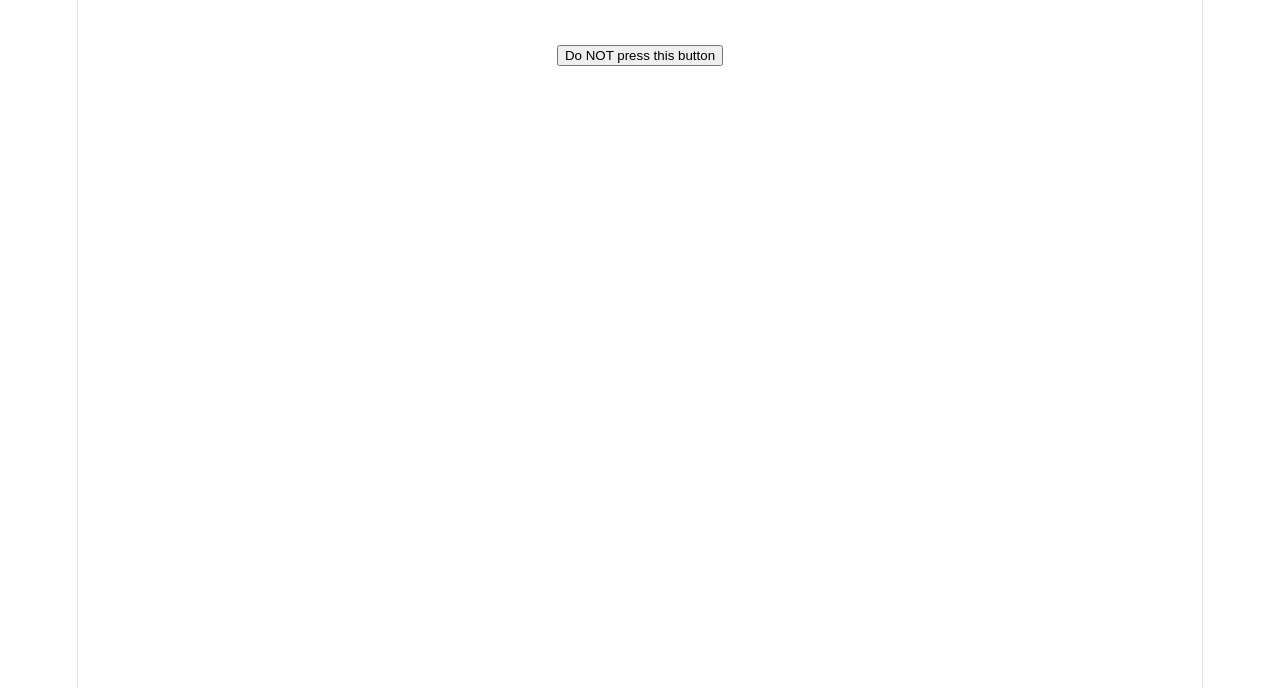
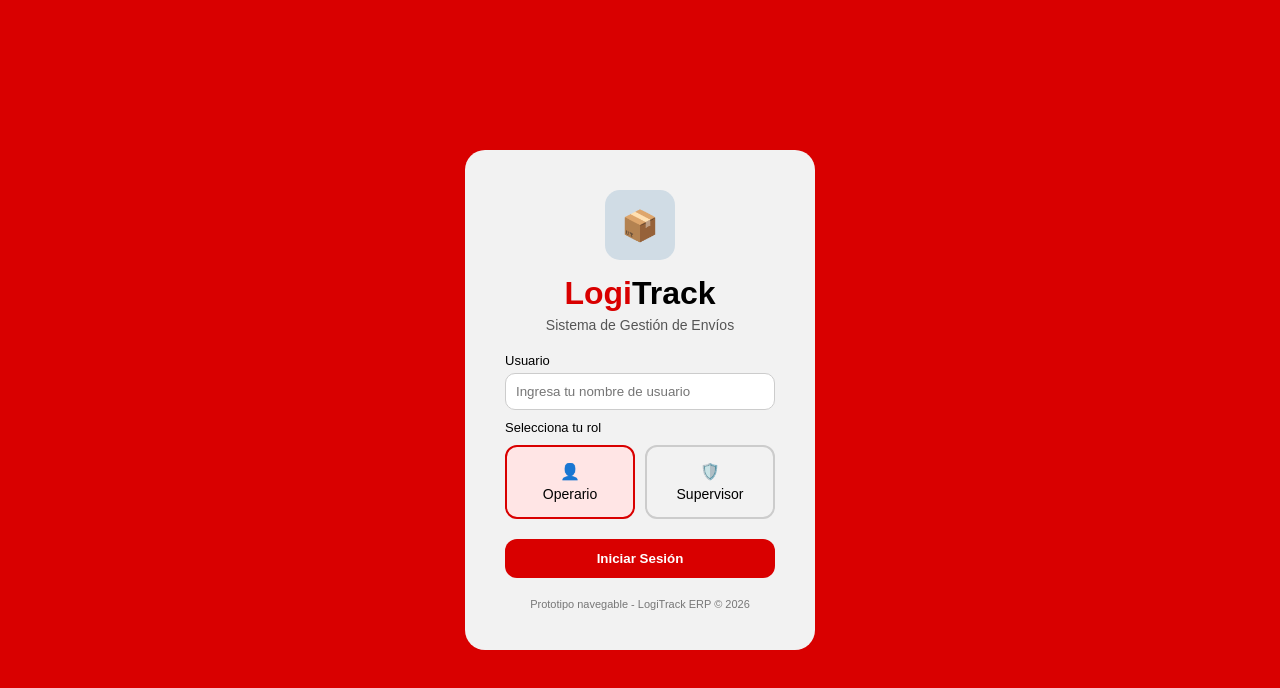
Before and after one commit to dmelhado/PP1-TPI-2026-1, a React app in the folder frontend/: page /login in a window 1280 px wide. Shown: the top 688 px of the page. Built offline with nearby package versions, Linux system fonts and the light colour scheme; the HTML template or start-up script is replaced by a standard one.

Commit message:
pantalla de login

```diff
--- a/frontend/src/App.jsx
+++ b/frontend/src/App.jsx
@@ -1,28 +1,7 @@
-import { useState } from "react";
+import Login from "./Login"
 
 function App() {
-  const [message, setMessage] = useState("");
-
-  const hitBackend = async () => {
-    try {
-      const response = await fetch("http://localhost:8080/api/ouch");
-      const text = await response.text();
-      setMessage(text);
-    } catch (error) {
-      console.error(error);
-      setMessage("ERROR: Backend is on fire");
-    }
-  };
-
-  return (
-    <div style={{ padding: "40px" }}>
-      <button onClick={hitBackend}>
-        Do NOT press this button
-      </button>
-
-      <p>{message}</p>
-    </div>
-  );
+  return <Login />;
 }
 
 export default App;
--- /dev/null
+++ b/frontend/src/Login.jsx
@@ -0,0 +1,80 @@
+import { useState } from "react";
+import "./login.css";
+
+export default function Login() {
+  const [username, setUsername] = useState("");
+  const [role, setRole] = useState("operario");
+
+  const handleSubmit = async (e) => {
+    e.preventDefault();
+
+    const payload = {
+      username,
+      role,
+    };
+
+    try {
+      const res = await fetch("http://localhost:8080/login", {
+        method: "POST",
+        headers: {
+          "Content-Type": "application/json",
+        },
+        body: JSON.stringify(payload),
+      });
+
+      const data = await res.json();
+      console.log("Login response:", data);
+    } catch (err) {
+      console.error("Error:", err);
+    }
+  };
+
+  return (
+    <div className="container">
+      <div className="card">
+        <div className="logo">📦</div>
+
+        <h1>
+          <span className="red">Logi</span>Track
+        </h1>
+        <p className="subtitle">Sistema de Gestión de Envíos</p>
+
+        <form onSubmit={handleSubmit}>
+          <label>Usuario</label>
+          <input
+            type="text"
+            placeholder="Ingresa tu nombre de usuario"
+            value={username}
+            onChange={(e) => setUsername(e.target.value)}
+          />
+
+          <label>Selecciona tu rol</label>
+
+          <div className="roles">
+            <div
+              className={`role ${role === "operario" ? "active" : ""}`}
+              onClick={() => setRole("operario")}
+            >
+              👤
+              <span>Operario</span>
+            </div>
+
+            <div
+              className={`role ${role === "supervisor" ? "active" : ""}`}
+              onClick={() => setRole("supervisor")}
+            >
+              🛡️
+              <span>Supervisor</span>
+            </div>
+          </div>
+
+          <button type="submit">Iniciar Sesión</button>
+        </form>
+
+        <div className="footer">
+          Prototipo navegable - LogiTrack ERP © 2026
+        </div>
+      </div>
+    </div>
+  );
+}
--- a/frontend/src/index.css
+++ b/frontend/src/index.css
@@ -1,111 +1,17 @@
-:root {
-  --text: #6b6375;
-  --text-h: #08060d;
-  --bg: #fff;
-  --border: #e5e4e7;
-  --code-bg: #f4f3ec;
-  --accent: #aa3bff;
-  --accent-bg: rgba(170, 59, 255, 0.1);
-  --accent-border: rgba(170, 59, 255, 0.5);
-  --social-bg: rgba(244, 243, 236, 0.5);
-  --shadow:
-    rgba(0, 0, 0, 0.1) 0 10px 15px -3px, rgba(0, 0, 0, 0.05) 0 4px 6px -2px;
+/* index.css - reset + neutral baseline */
 
-  --sans: system-ui, 'Segoe UI', Roboto, sans-serif;
-  --heading: system-ui, 'Segoe UI', Roboto, sans-serif;
-  --mono: ui-monospace, Consolas, monospace;
-
-  font: 18px/145% var(--sans);
-  letter-spacing: 0.18px;
-  color-scheme: light dark;
-  color: var(--text);
-  background: var(--bg);
-  font-synthesis: none;
-  text-rendering: optimizeLegibility;
-  -webkit-font-smoothing: antialiased;
-  -moz-osx-font-smoothing: grayscale;
-
-  @media (max-width: 1024px) {
-    font-size: 16px;
-  }
+* {
+  box-sizing: border-box;
+  margin: 0;
+  padding: 0;
 }
 
-@media (prefers-color-scheme: dark) {
-  :root {
-    --text: #9ca3af;
-    --text-h: #f3f4f6;
-    --bg: #16171d;
-    --border: #2e303a;
-    --code-bg: #1f2028;
-    --accent: #c084fc;
-    --accent-bg: rgba(192, 132, 252, 0.15);
-    --accent-border: rgba(192, 132, 252, 0.5);
-    --social-bg: rgba(47, 48, 58, 0.5);
-    --shadow:
-      rgba(0, 0, 0, 0.4) 0 10px 15px -3px, rgba(0, 0, 0, 0.25) 0 4px 6px -2px;
-  }
-
-  #social .button-icon {
-    filter: invert(1) brightness(2);
-  }
+html, body, #root {
+  height: 100%;
 }
 
 body {
-  margin: 0;
+  font-family: Arial, sans-serif;
+  background-color: white; /* 👈 neutral base */
+  color: black;
 }
-
-#root {
-  width: 1126px;
-  max-width: 100%;
-  margin: 0 auto;
-  text-align: center;
-  border-inline: 1px solid var(--border);
-  min-height: 100svh;
-  display: flex;
-  flex-direction: column;
-  box-sizing: border-box;
-}
-
-h1,
-h2 {
-  font-family: var(--heading);
-  font-weight: 500;
-  color: var(--text-h);
-}
-
-h1 {
-  font-size: 56px;
-  letter-spacing: -1.68px;
-  margin: 32px 0;
-  @media (max-width: 1024px) {
-    font-size: 36px;
-    margin: 20px 0;
-  }
-}
-h2 {
-  font-size: 24px;
-  line-height: 118%;
-  letter-spacing: -0.24px;
-  margin: 0 0 8px;
-  @media (max-width: 1024px) {
-    font-size: 20px;
-  }
-}
-p {
-  margin: 0;
-}
-
-code,
-.counter {
-  font-family: var(--mono);
-  display: inline-flex;
-  border-radius: 4px;
-  color: var(--text-h);
-}
-
-code {
-  font-size: 15px;
-  line-height: 135%;
-  padding: 4px 8px;
-  background: var(--code-bg);
-}
--- /dev/null
+++ b/frontend/src/login.css
@@ -0,0 +1,121 @@
+html, body, #root {
+  height: 100%;
+  margin: 0;
+}
+
+* {
+  box-sizing: border-box;
+  font-family: Arial, sans-serif;
+}
+
+body {
+  margin: 0;
+}
+
+.container {
+  min-height: 100vh; /* 👈 instead of height */
+  width: 100%;
+
+  background-color: #d90000;
+  display: flex;
+  align-items: center;
+  justify-content: center;
+}
+
+.card {
+  background: #f2f2f2;
+  padding: 40px;
+  border-radius: 20px;
+  width: 350px;
+  text-align: center;
+}
+
+.logo {
+  background: #d0dce5;
+  width: 70px;
+  height: 70px;
+  margin: 0 auto 15px;
+  border-radius: 15px;
+  display: flex;
+  align-items: center;
+  justify-content: center;
+  font-size: 30px;
+}
+
+h1 {
+  margin: 10px 0 5px;
+  color: black;
+}
+
+.red {
+  color: #d90000;
+}
+
+.subtitle {
+  color: #555;
+  font-size: 14px;
+  margin-bottom: 20px;
+}
+
+form {
+  text-align: left;
+}
+
+label {
+  font-size: 13px;
+  margin-top: 10px;
+  display: block;
+}
+
+input {
+  width: 100%;
+  padding: 10px;
+  margin-top: 5px;
+  border-radius: 10px;
+  border: 1px solid #ccc;
+}
+
+.roles {
+  display: flex;
+  gap: 10px;
+  margin-top: 10px;
+}
+
+.role {
+  flex: 1;
+  border: 2px solid #ccc;
+  border-radius: 12px;
+  padding: 15px;
+  text-align: center;
+  cursor: pointer;
+}
+
+.role.active {
+  border-color: #d90000;
+  background: #ffe5e5;
+}
+
+.role span {
+  display: block;
+  margin-top: 5px;
+  font-size: 14px;
+}
+
+button {
+  width: 100%;
+  margin-top: 20px;
+  padding: 12px;
+  background: #d90000;
+  color: white;
+  border: none;
+  border-radius: 12px;
+  cursor: pointer;
+  font-weight: bold;
+}
+
+.footer {
+  margin-top: 20px;
+  font-size: 11px;
+  color: #777;
+  text-align: center;
+}
```
